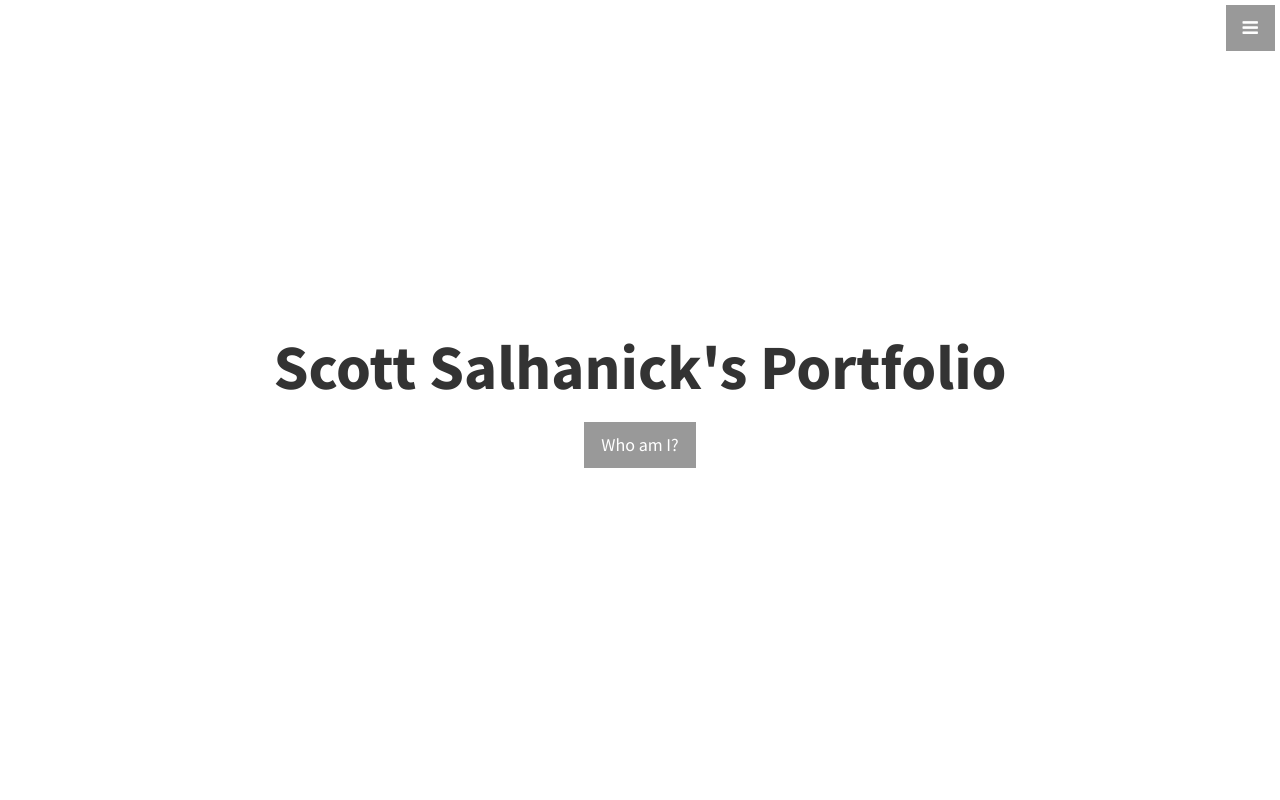
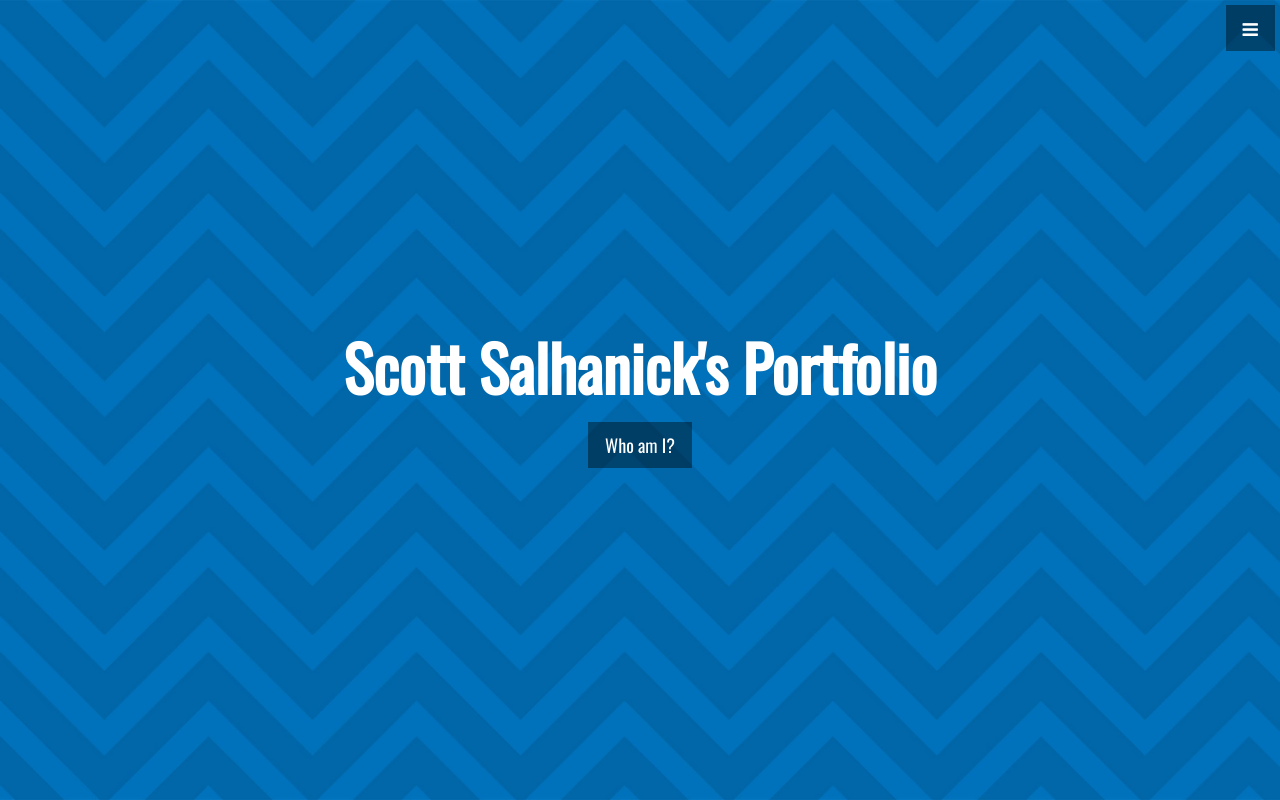
Before and after one commit to ssalhanick/tempsite, a plain HTML site: page index.html in a window 1280 px wide. Shown: the top 800 px of the page. Drawn offline with nearby package versions, Linux system fonts and the light colour scheme.

Commit message:
updating things

```diff
--- /dev/null
+++ b/css/style.css
@@ -0,0 +1,3 @@
+header h1{
+   color: #ffffff;
+}
--- a/css/stylish-portfolio.css
+++ b/css/stylish-portfolio.css
@@ -13,7 +13,7 @@ body {
 }
 
 body {
-    font-family: "Source Sans Pro","Helvetica Neue",Helvetica,Arial,sans-serif;
+    font-family: "Oswald","Helvetica Neue",Helvetica,Arial,sans-serif;
 }
 
 .text-vertical-center {
--- a/index.html
+++ b/index.html
@@ -16,10 +16,10 @@
 
     <!-- Custom CSS -->
     <link href="css/stylish-portfolio.css" rel="stylesheet">
-
+<link href="css/style.css" rel="stylesheet">
     <!-- Custom Fonts -->
     <link href="font-awesome/css/font-awesome.min.css" rel="stylesheet" type="text/css">
-    <link href="https://fonts.googleapis.com/css?family=Source+Sans+Pro:300,400,700,300italic,400italic,700italic" rel="stylesheet" type="text/css">
+    <link href="https://fonts.googleapis.com/css?family=Oswald" rel="stylesheet">
 
     <!-- HTML5 Shim and Respond.js IE8 support of HTML5 elements and media queries -->
     <!-- WARNING: Respond.js doesn't work if you view the page via file:// -->
```
Also changed, not shown: gitignore.txt, img/bg.jpg (added), img/callout.jpg (added), img/portfolio-1.jpg (added), img/portfolio-2.jpg (added), img/portfolio-3.jpg (added), img/portfolio-4.jpg (added), img/portfolio-htmlemail-1.jpg (added), img/portfolio-htmlemail-2.jpg (added), img/portfolio-webdesign-1.jpg (added), img/portfolio-webdesign-2.jpg (added), img/portfolio-webdesign-3.jpg (added), img/portfolio-webdesign-4.jpg (added), img/portfolio-webdesign-5.jpg (added), 1 other file.
